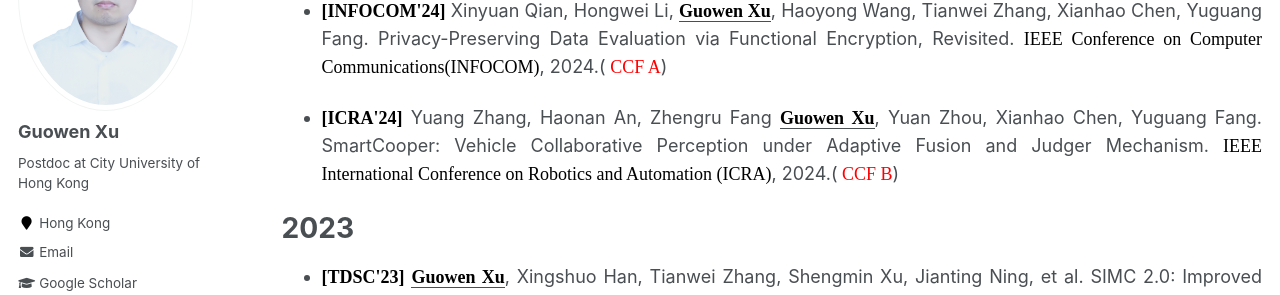
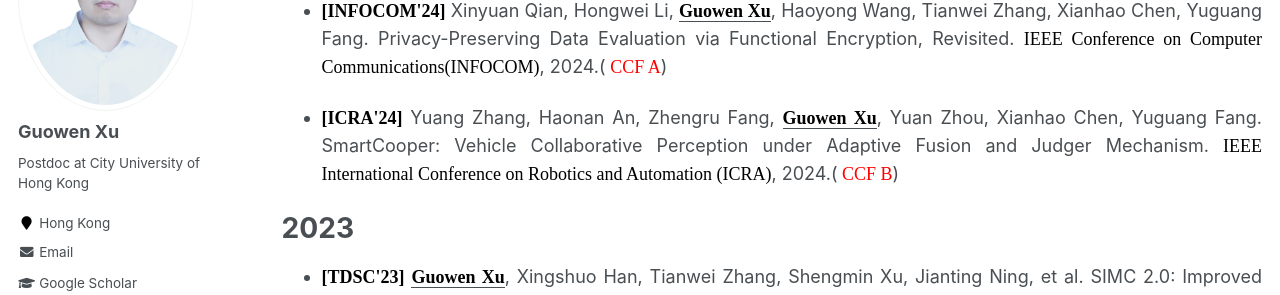
Before and after one commit to Guowen-xu/guowen-xu.github.io, a Jekyll site: the page built from _pages/publications.md, in a window 1280 px wide and 900 px high, scrolled down 307 px. Shown: the part 153-448 px from the top of the window. Built offline with Jekyll 4.4.1, drawn with Linux system fonts in a browser that asks for light colours; some web fonts are replaced.

Commit message:
Update publications.md

```diff
--- a/_pages/publications.md
+++ b/_pages/publications.md
@@ -18,7 +18,7 @@ You can find my articles on my [Google Scholar](https://scholar.google.com.hk/ci
 
 * <p align="justify"> <b><font face="Times New Roman" color=black size=4> [INFOCOM'24]</font></b> Xinyuan Qian, Hongwei Li, <u><b><font face="Times New Roman" color=black size=4> Guowen Xu</font></b></u>, Haoyong Wang, Tianwei Zhang, Xianhao Chen, Yuguang Fang. Privacy-Preserving Data Evaluation via Functional Encryption, Revisited.  <font face="Times New Roman" color=black size=4> IEEE Conference on Computer Communications(INFOCOM)</font>, 2024.(<font face="Times New Roman" color=red size=4> CCF A</font>)
 
-* <p align="justify"> <b><font face="Times New Roman" color=black size=4> [ICRA'24]</font></b> Yuang Zhang, Haonan An, Zhengru Fang <u><b><font face="Times New Roman" color=black size=4> Guowen Xu</font></b></u>, Yuan Zhou, Xianhao Chen, Yuguang Fang. SmartCooper: Vehicle Collaborative Perception under Adaptive Fusion and Judger Mechanism.  <font face="Times New Roman" color=black size=4> IEEE International Conference on Robotics and Automation (ICRA)</font>, 2024.(<font face="Times New Roman" color=red size=4> CCF B</font>)
+* <p align="justify"> <b><font face="Times New Roman" color=black size=4> [ICRA'24]</font></b> Yuang Zhang, Haonan An, Zhengru Fang,  <u><b><font face="Times New Roman" color=black size=4> Guowen Xu</font></b></u>, Yuan Zhou, Xianhao Chen, Yuguang Fang. SmartCooper: Vehicle Collaborative Perception under Adaptive Fusion and Judger Mechanism.  <font face="Times New Roman" color=black size=4> IEEE International Conference on Robotics and Automation (ICRA)</font>, 2024.(<font face="Times New Roman" color=red size=4> CCF B</font>)
 
 # 2023
 
```
